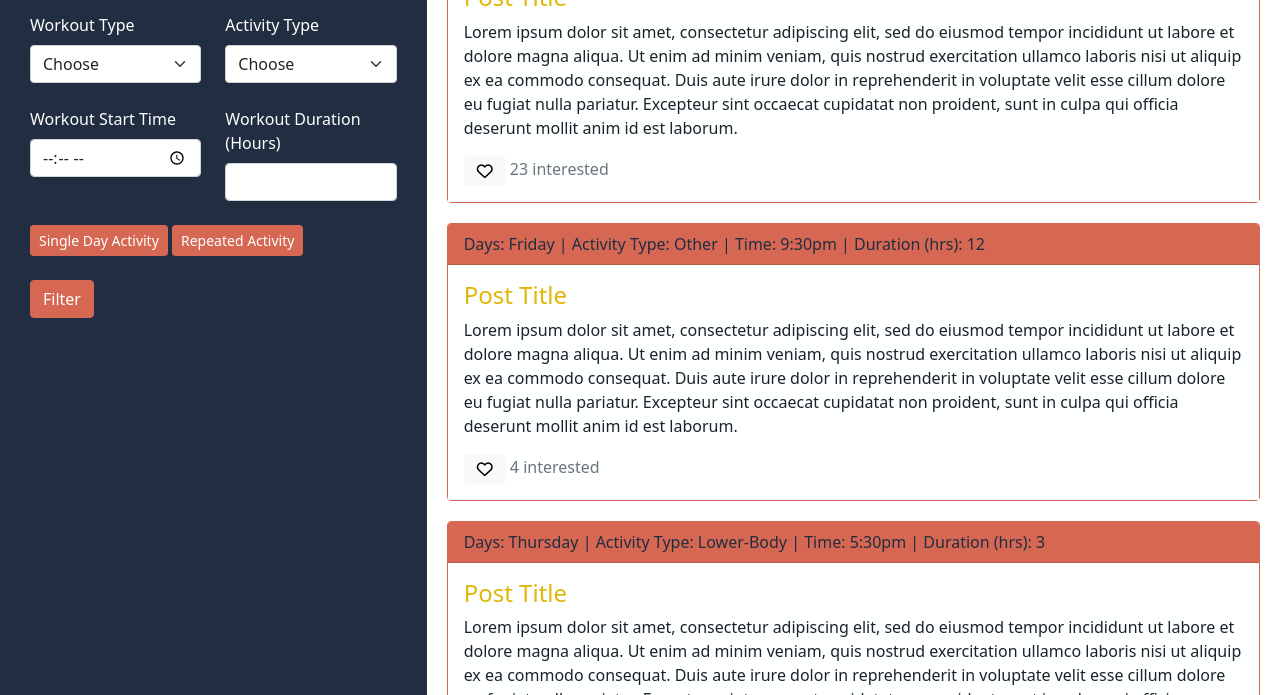
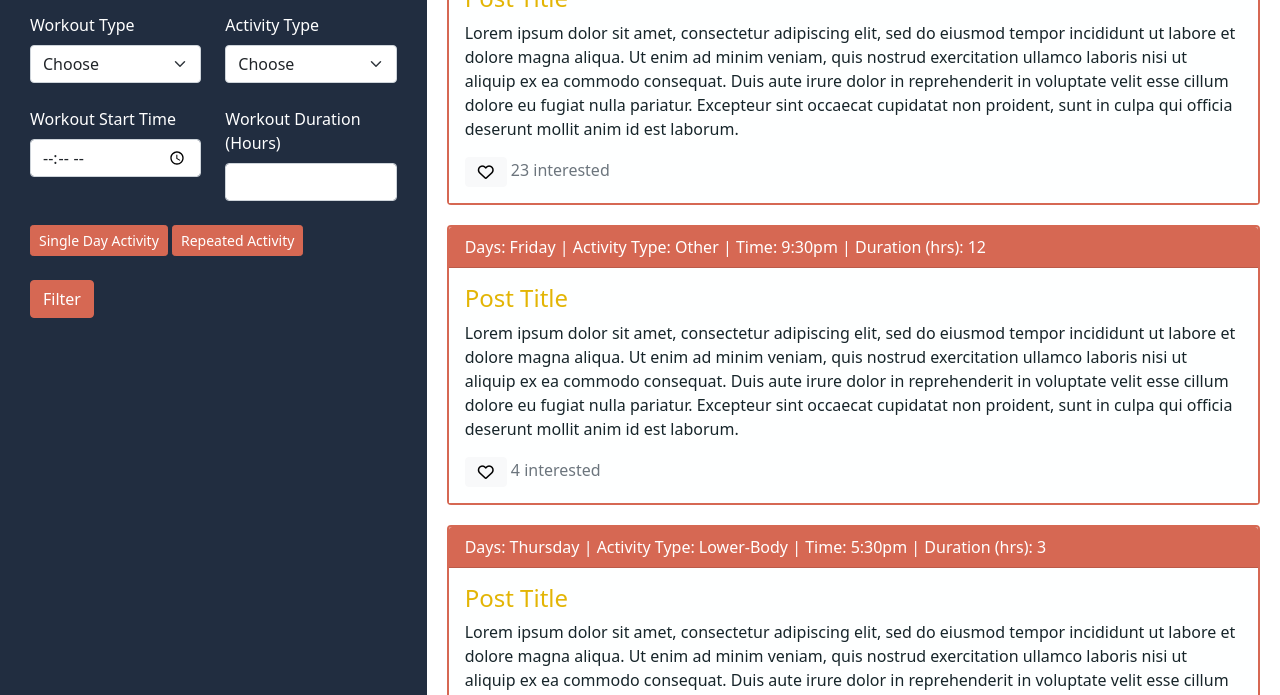
Before and after one commit to AdityaUmass/cs326-final-theta, a plain HTML site: page home.html in a window 1280 px wide. Shown: the part 161-856 px from the top of the page. Drawn offline with nearby package versions, Linux system fonts and the light colour scheme.

Commit message:
Committing home page changes

```diff
--- a/CSS/home.css
+++ b/CSS/home.css
@@ -1,12 +1,12 @@
 /* Post related formatting */
 .post {
     margin-bottom: 20px;
-    border: 1px solid #d66853;
+    border: 2px solid #d66853;
 }
 
 .card-header {
     background-color: #d66853;
-    color: #212d40;
+    color: white;
 }
 
 .card-body {
```
